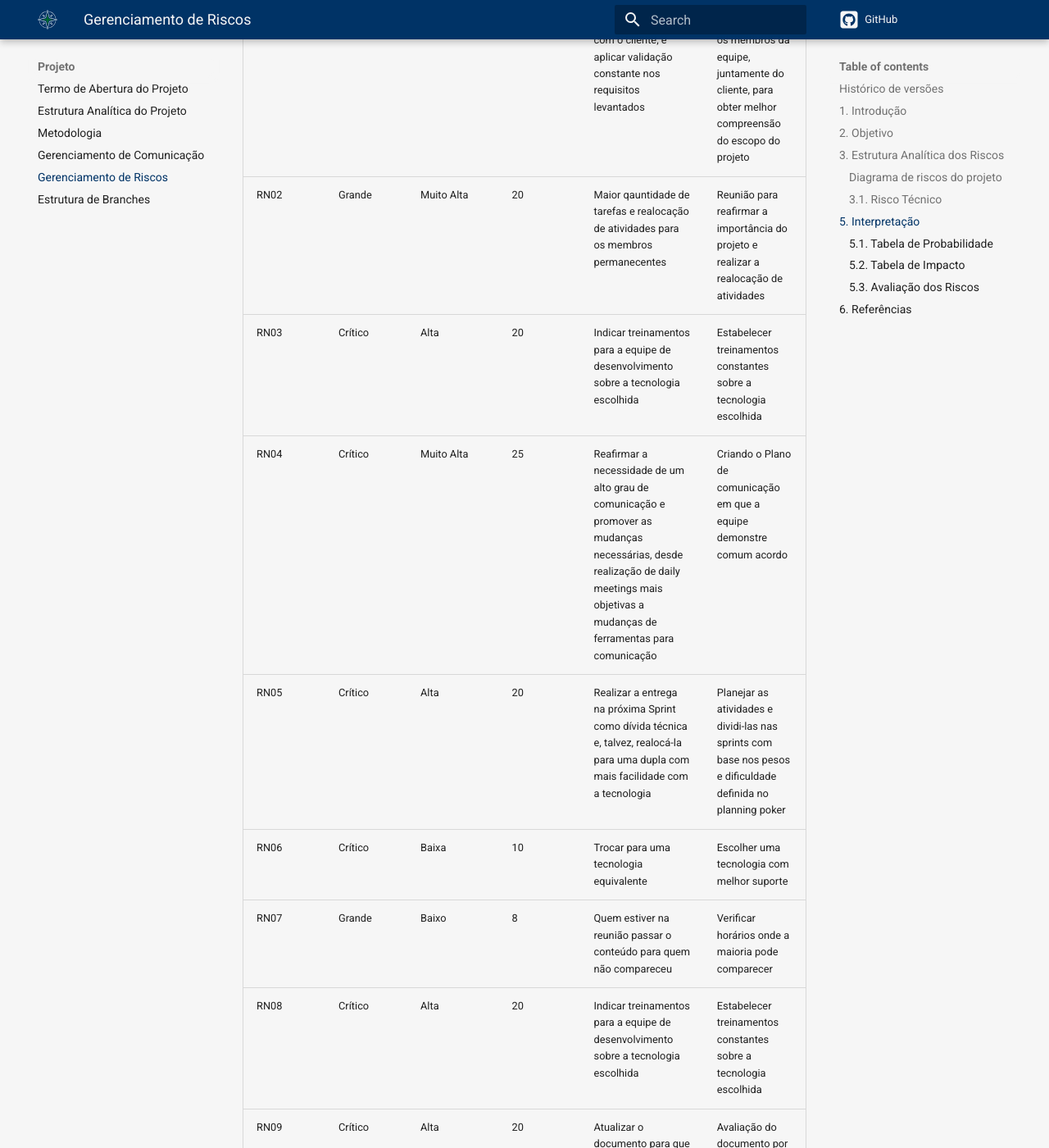
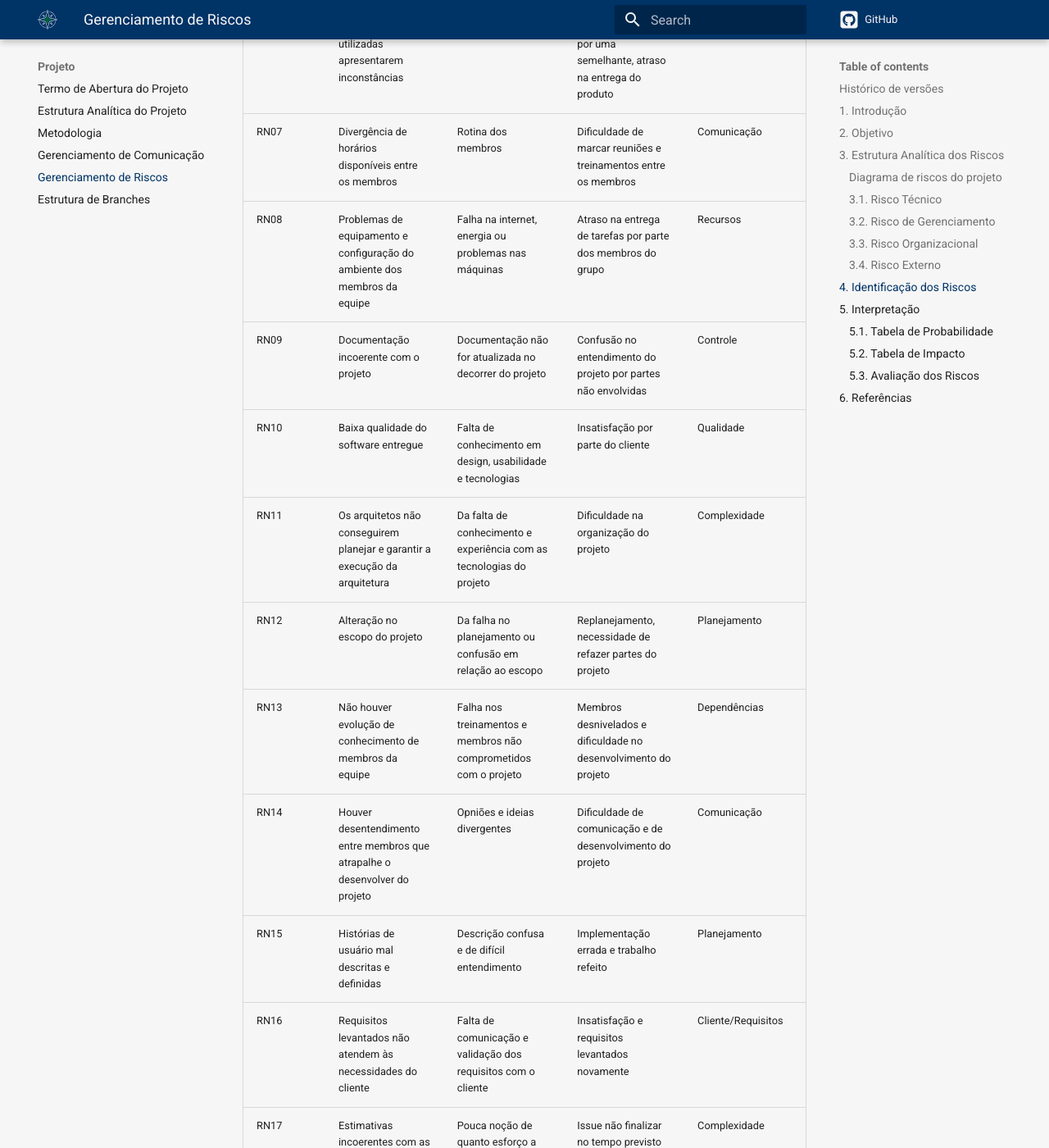
Before and after one commit to fga-eps-mds/2021.2-INDICAA-Wiki, an MkDocs documentation site: the page built from docs/documentacao/gerenciamento_de_riscos.md, in a window 1280 px wide and 1400 px high, scrolled down 3404 px. Shown: the whole window at 82% size. Built offline with MkDocs 1.6.1 and Material for MkDocs 9.7.7, drawn with Linux system fonts in a browser that asks for light colours; comment, search, counter and statistics services are not loaded; some of the changed lines change nothing that is shown; some of the changed text lies outside the part shown.

Commit message:
:repeat: (fga-eps-mds/2021.2-INDICAA#137): formatando o doc de gerenciamento de riscos

```diff
--- a/docs/documentacao/gerenciamento_de_riscos.md
+++ b/docs/documentacao/gerenciamento_de_riscos.md
@@ -6,41 +6,56 @@
 | 03/03/2022 | 1.0 | Criação da primeira versão do documento | Adne Moretti, Gabriel Moretti, Pedro Siqueira e Vitor Eduardo|
 
 ## 1. Introdução
+
 O documento em questão visa informar detalhadamente os riscos que podem afetar o projeto INDICAA. Categorizando e descrevendo os mesmos entre as respectivas responsabilidades e papéis e criando a estrutura analítica dos riscos.
+
 ## 2. Objetivo
+
 O Plano de Gerenciamento de Riscos tem como objetivo principal a documentação e avaliação dos possíveis riscos a serem encontrados no desenvolvimento do projeto, procurando assim, guiar os usuários e desenvolvedores às ações diretas para contribuir na mitigação e contenção dos efeitos negativos dos mesmos.
+
 ## 3. Estrutura Analítica dos Riscos
+
 Uma forma comum para estruturar categorias dos riscos, representadas hierarquicamente, usa a estrutura analítica dos riscos (EAR). Uma EAR possibilita a melhor vizualização de todos as fontes de riscos, sendo útil para identificação e categorização.
 
-![](/docs/assets/Diagrama-EAR.png)
+![Diagrama EAR](../assets/imagens/Diagrama-EAR.png)
+
 ### Diagrama de riscos do projeto
 
 ### 3.1. Risco Técnico
+
 | **Tipo** | **Descrição** |
 | --- | --- |
 | Requisitos | Riscos gerados pela falta de mapeamento e elicitação de requisitos |
 | Tecnologias | Riscos gerados pela tecnologia usada |
 | Complexidade | Riscos gerados pela falta de conhecimento e pela forma na qual a equipe de desenvolvimento se adapta a tecnologia escolhida |
 | Qualidade | Riscos decorrentes da qualidade do produto final |
+
 ### 3.2. Risco de Gerenciamento
+
 | **Tipo** | **Descrição** |
 | --- | --- |
 | Estimativa | Riscos que podem afetar o tempo de produção do projeto|
 | Controle | Riscos relacionados ao controle de atividades |
 | Planejamento | Riscos relacionados ao planejamento de confecção do projeto |
 | Comunicação | Riscos relacionados às atividades e meio de comunicação, como ruídos ou falta de comunicação da equipe |
+
 ### 3.3. Risco Organizacional
+
 | **Tipo** | **Descrição** |
 | --- | --- |
 | Recursos | Riscos gerados pela falta de recursos humanos e/ou tecnológicos, como perda ou defeitos em equipamentos ou membros que abandonam o projeto |
 | Priorização | Riscos gerados pela má escolha de histórias de usuários na Sprint |
 | Dependências | Riscos que podem afetar a evolução do projeto |
+
 ### 3.4. Risco Externo
+
 | **Tipo** | **Descrição** |
 | --- | --- |
 | Cliente | Riscos gerados pelo cliente em relação ao produto, como mudanças no escopo devido a um pedido do cliente |
 | Pandemia | Riscos gerados pela pandemia |
+
 ## 4. Identificação dos Riscos
+
 | **ID** | **Risco** | **Causa** | **O impacto será** | **Categoria EAR** |
 | --- | --- | --- | --- | --- |
 | RN01 | O projeto não atender aos requisitos levantados | Falha no levantamento de requisitos e validação constante com o projeto | Possível refatoração do projeto e redefinição dos requisitos| Requisitos
@@ -62,6 +77,7 @@
 | RN17 | Estimativas incoerentes com as issues | Pouca noção de quanto esforço a issue demanda | Issue não finalizar no tempo previsto | Complexidade
 
 ## 5. Interpretação
+
 | **ID** | **Impacto** | **Probabilidade** | **Avaliação** | **Contigência** | **Mitigação** |
 | --- | --- | --- | --- | --- | --- |
 | RN01 | Crítico | Muito Alta | 25 | Revalidar todos os requisitos com o Product Owner e com o cliente, e aplicar validação constante nos requisitos levantados | Realização de reuniões constantes com os membros da equipe, juntamente do cliente, para obter melhor compreensão do escopo do projeto
@@ -83,6 +99,7 @@
 | RN17 | Grande | Alta | 16 | Reuniões para analisar os erros e não cometer novamente | Reuniões constantes para resoluções de issues em conjunto
 
 ### 5.1. Tabela de Probabilidade
+
 | **Probabilidade** | **Intervalo** | **Peso** |
 | --- | --- | --- |
 | Muito Baixa | menor que 10% | 1 |
@@ -92,6 +109,7 @@
 | Muito Alta | maior que 75% | 5 |
 
 ### 5.2. Tabela de Impacto
+
 | **Impacto** | **Descrição** | **Peso** |
 | --- | --- | --- |
 | Insignificante | Impacto insignificante para o andamento do projeto | 1 |
@@ -102,6 +120,7 @@
 
 
 ### 5.3. Avaliação dos Riscos
+
 | **Impacto/Probabilidade** | **Muito Baixa** | **Baixa** | **Média** | **Alta** | **Muito Alta** |
 | --- | --- | --- | --- | --- | --- |
 | Insignificante | 1 | 2 | 3 | 4 | 5
@@ -111,6 +130,7 @@
 | Crítico | 5 | 10 | 15 | 20 | 25
 
 ## 6. Referências
+
 "Gerenciamento dos riscos: O que é, objetivo e processos". Disponível em https://escritoriodeprojetos.com.br/gerenciamento-dos-riscos-do-projeto
 
 BRASIL, Brasil; Ada - Plano de Gerenciamento de Riscos. Disponível em: https://fga-eps-mds.github.io/2019.1-ADA/#/docs/project/risk_management_plan
```
